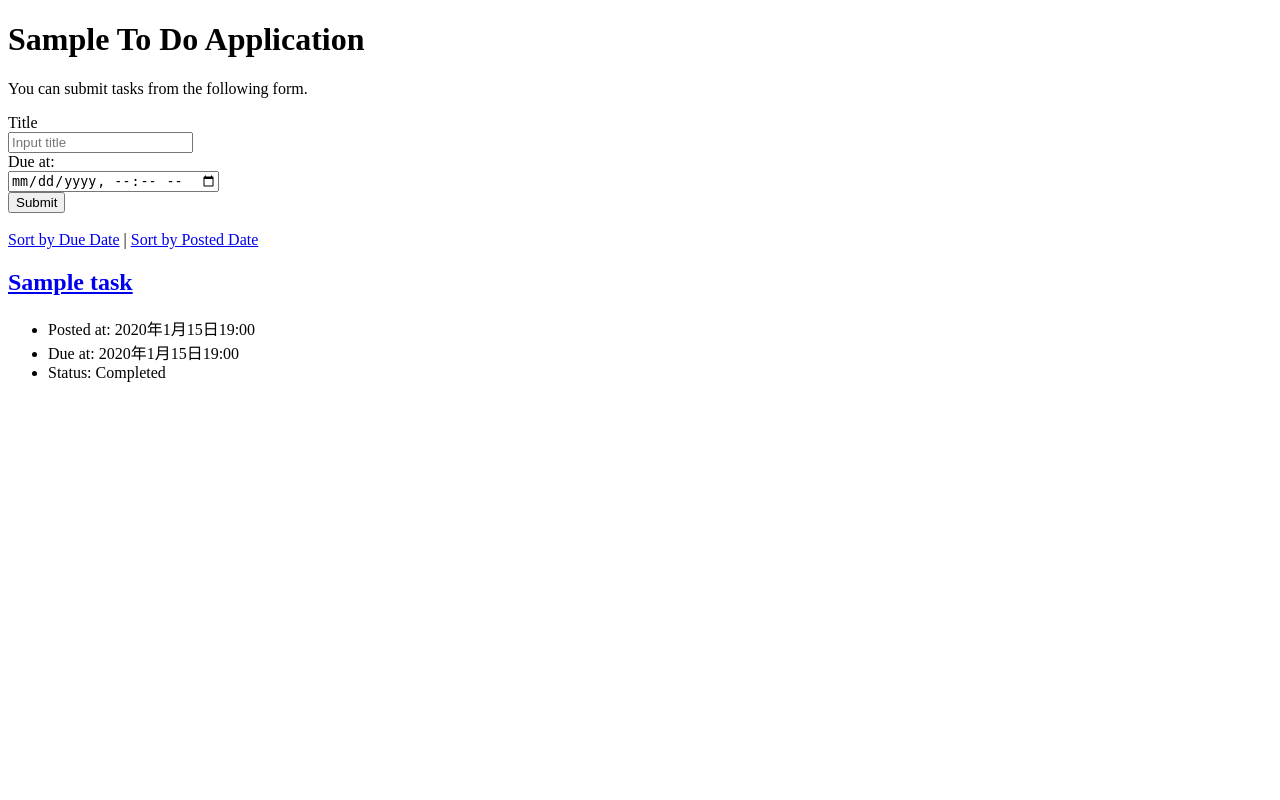
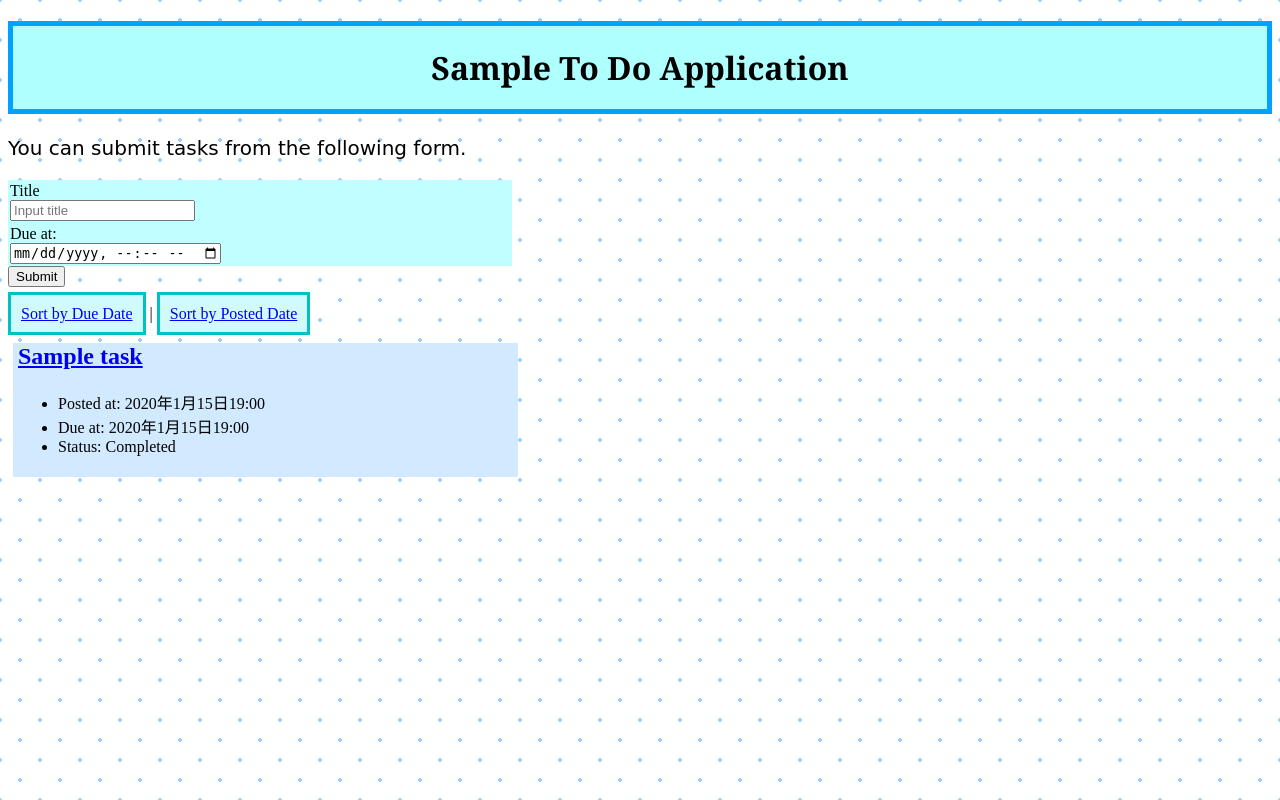
Before and after one commit to 1f10220059/django-test-exercise, a Django app: page / in a window 1280 px wide. Run offline with Django 4.2, Linux system fonts and the light colour scheme; tables that the repository leaves empty hold one stand-in row (values such as "Sample post").

Commit message:
index.htmlへCSSを適用

```diff
--- /dev/null
+++ b/todo/static/todo/index.css
@@ -0,0 +1,49 @@
+h1 {
+    text-align: center;
+    font-family: Cambria, Cochin, Georgia, Times, 'Times New Roman', serif;
+    background-color: rgb(175, 255, 255);
+    padding: 20px;
+    border: 5px rgb(0, 162, 255) solid;
+}
+
+p {
+    font-family: cursive;
+    font-size: 20px;
+}
+
+.sort {
+    cursor: pointer;
+    background-color: rgb(207, 250, 255);
+    padding: 10px;
+    border: 3px rgb(0, 194, 194) solid;
+}
+
+.text {
+    background-color: rgb(210, 234, 255);
+    margin: 5px;
+    padding-left: 5px;
+    padding-bottom: 5px;
+    width: 500px;
+}
+
+.input {
+    background-color: rgb(192, 255, 255);
+    padding: 2px;
+    width: 500px;
+}
+
+.bg_pattern {
+    position: fixed;
+    top: 0;
+    left: 0;
+    width: 100vw;
+    height: 100vh;
+    background-color: #ffffff;
+    opacity: 0.4;
+    z-index: -1;
+  }
+  .Polka_v2 {
+    background-image:  radial-gradient(#0787ff 2px, transparent 2px), radial-gradient(#0787ff 2px, #ffffff 2px);
+    background-size: 40px 40px;
+    background-position: 0 0,20px 20px;
+  }
--- a/todo/templates/todo/index.html
+++ b/todo/templates/todo/index.html
@@ -5,6 +5,7 @@
   <head>
     <title>To Do Application</title>
     <meta charset="UTF-8">
+    <link rel="stylesheet" href="{% static 'todo/index.css' %}"
     <meta name="author" content="INIAD">
   </head>
 
@@ -13,11 +14,11 @@
     <p>You can submit tasks from the following form.</p>
     <form action="{% url 'index' %}" method="post">
       {% csrf_token %}
-      <div>
+      <div class="input">
         <label for="titleInput">Title</label><br>
         <input id="titleInput" name="title" type="text" placeholder="Input title">
       </div>
-      <div>
+      <div class="input">
         <label for="dueInput">Due at:</label><br>
         <input id="dueInput" name="due_at" type="datetime-local">
       </div>
@@ -28,8 +29,8 @@
     <br>
 
     <div>
-      <a href="{% url 'index' %}?order=due">Sort by Due Date</a> |
-      <a href="{% url 'index' %}?order=post">Sort by Posted Date</a>
+      <a class="sort" href="{% url 'index' %}?order=due">Sort by Due Date</a> |
+      <a class="sort" href="{% url 'index' %}?order=post">Sort by Posted Date</a>
     </div>
 
     {% for task in tasks %}
@@ -48,6 +49,7 @@
       </ul>
     </div>
     {% endfor %}
+  <div class="bg_pattern Polka_v2"></div>
   </body>
 
 </html>
```
